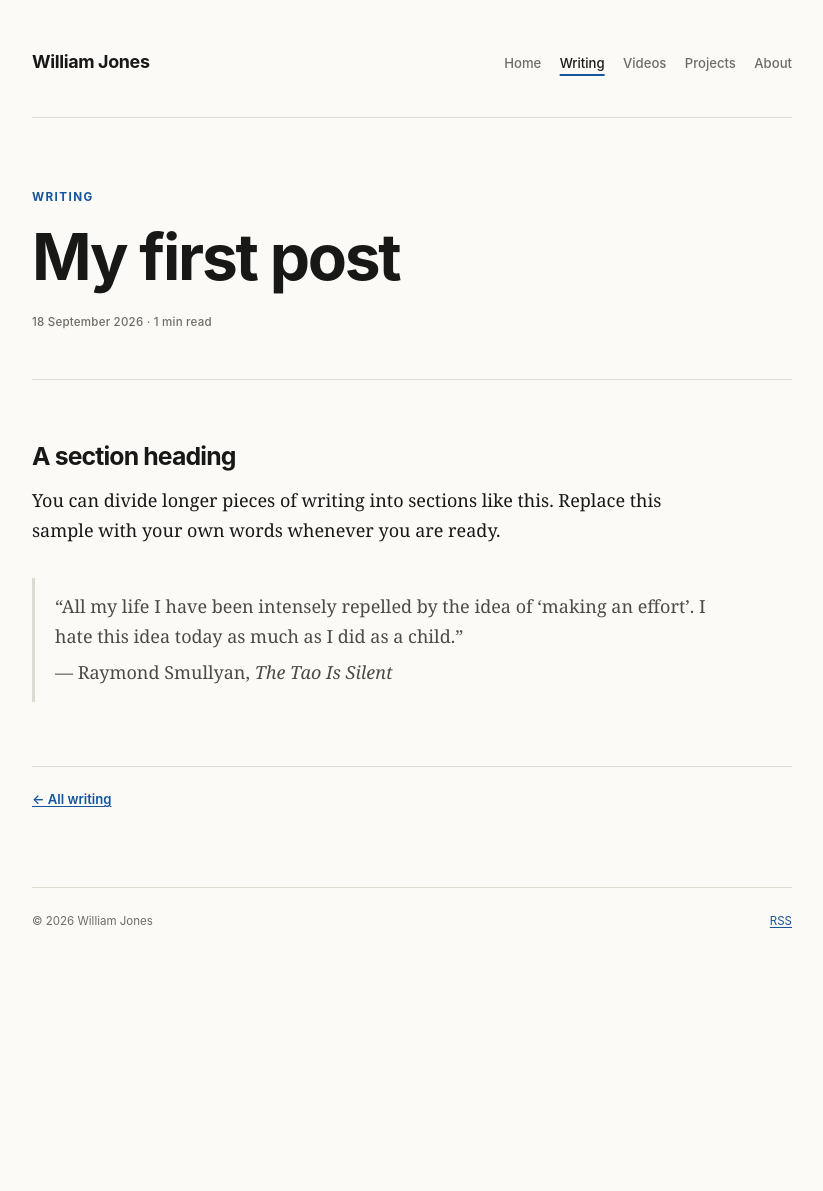
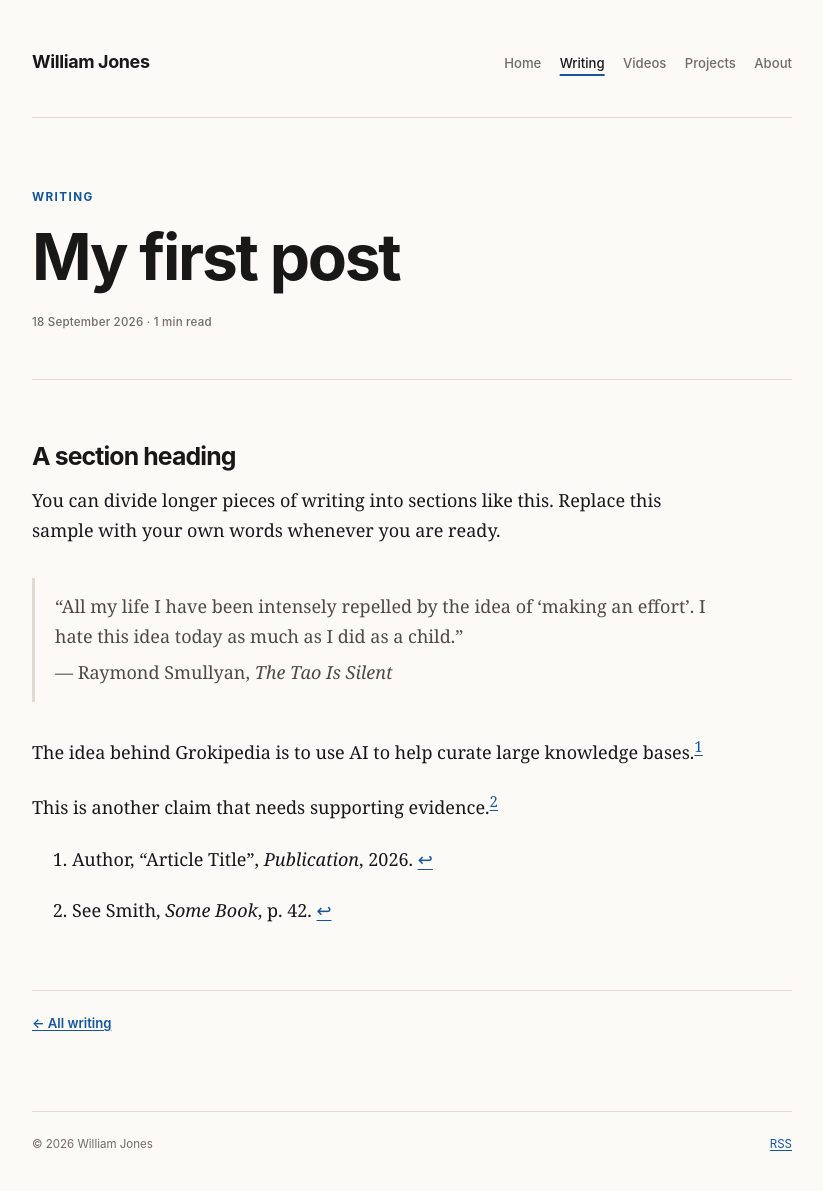
Before and after one commit to willjones-0/willjones-0.github.io, a Jekyll site: the page built from _posts/2026-09-18-my-first-post.md, in a window 1280 px wide. Shown: the whole page, without its empty margins (228-1051 px from the left). Built offline with Jekyll 4.4.1, drawn with Linux system fonts in a browser that asks for light colours; before the commit the page ends 968 px from its top, so only the background shows below that.

Commit message:
citations test

```diff
--- a/_posts/2026-09-18-my-first-post.md
+++ b/_posts/2026-09-18-my-first-post.md
@@ -12,3 +12,11 @@ You can divide longer pieces of writing into sections like this. Replace this sa
 > "All my life I have been intensely repelled by the idea of 'making an effort'. I hate this idea today as much as I did as a child."
 >
 > — Raymond Smullyan, *The Tao Is Silent*
+
+The idea behind Grokipedia is to use AI to help curate
+large knowledge bases.[^1]
+
+This is another claim that needs supporting evidence.[^2]
+
+[^1]: Author, "Article Title", *Publication*, 2026.
+[^2]: See Smith, *Some Book*, p. 42.
```
